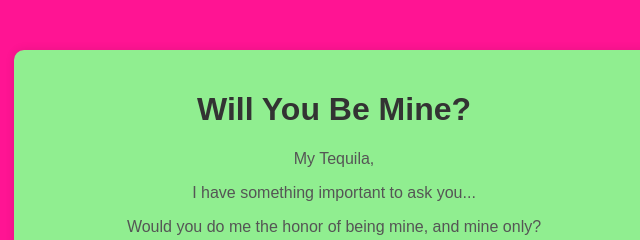
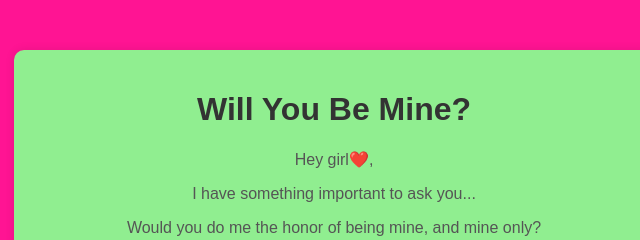
Before and after one commit to Danielobasa/Danny, a plain HTML site: page proposal.html in a window 1280 px wide. Shown: the top 240 px of the page, 306-946 px from the left. Drawn offline with Linux system fonts and the light colour scheme.

Commit message:
Update proposal.html

```diff
--- a/proposal.html
+++ b/proposal.html
@@ -44,7 +44,7 @@
 
     <div id="proposal-container">
         <h1>Will You Be Mine?</h1>
-        <p>My Tequila,</p>
+        <p>Hey girl❤️,</p>
         <p>I have something important to ask you...</p>
         <p>Would you do me the honor of being mine, and mine only?</p>
         <p>If your answer is yes, click the heart below:</p>
```
